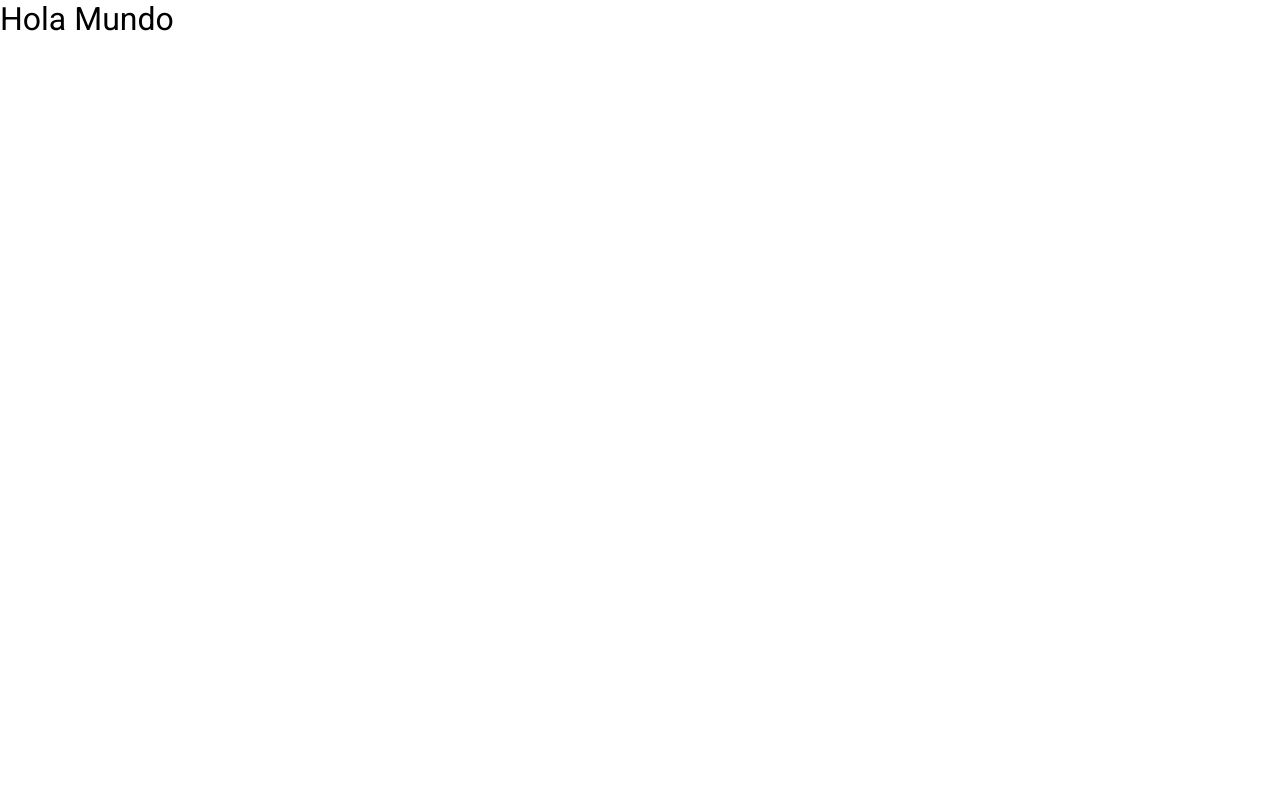
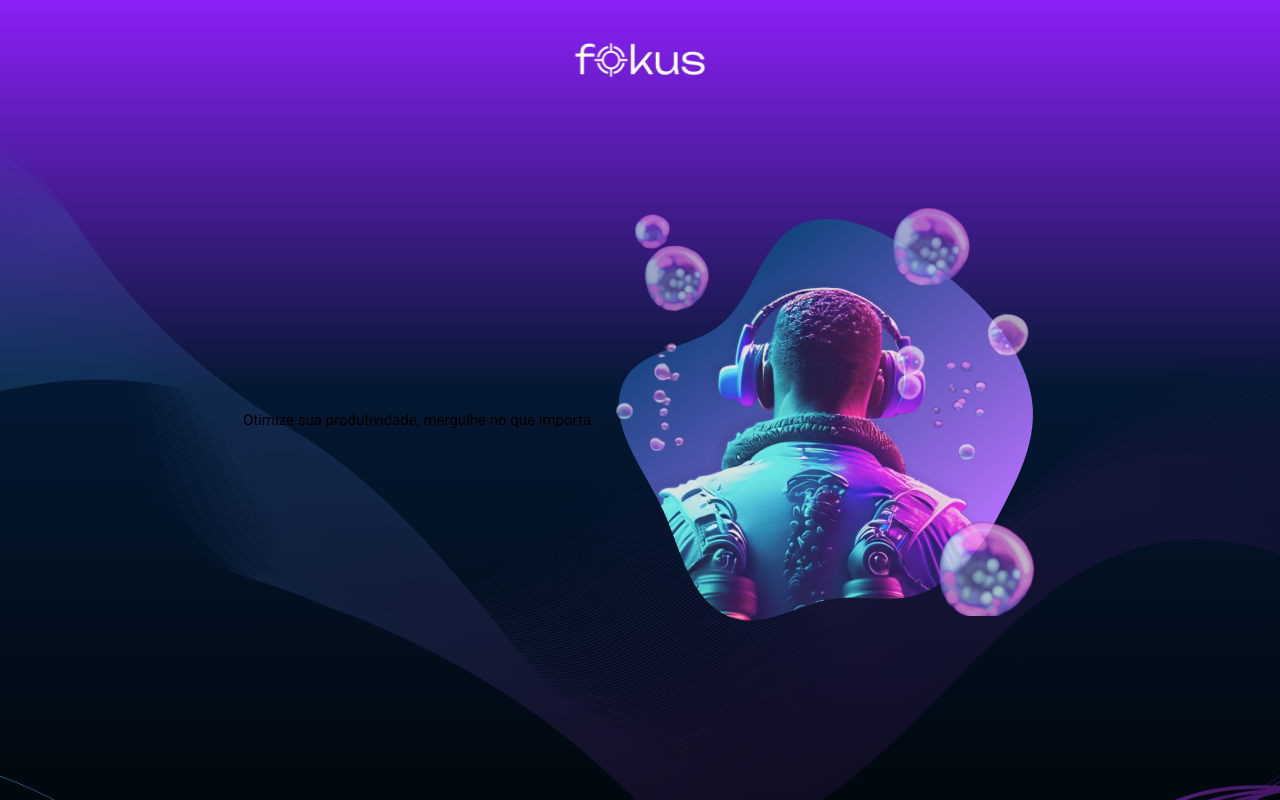
Before and after one commit to dev-marcos2024/front-end-alura, a plain HTML site: page Fokus-projeto/index.html in a window 1280 px wide. Drawn offline with Linux system fonts and the light colour scheme.

Commit message:
Iniciando o projeto

```diff
--- a/Fokus-projeto/assets/css/global.css
+++ b/Fokus-projeto/assets/css/global.css
@@ -18,3 +18,19 @@
 [data-contexto="descanso-longo"] {
     --main-bg-color: linear-gradient(180deg, #1875E9 0%, #041832 48.44%, #01080E 100%);
 }
+
+html{
+    background: var(--main-bg-color);
+    height: 100vh;
+    font-size: 10px;
+}
+
+body{
+    background-image: url('../img/pattern.png');
+    background-size: cover;
+    background-repeat: no-repeat;
+    height: 100vh;
+    display: flex;
+    flex-direction: column;
+    gap: 8rem;
+}
--- a/Fokus-projeto/index.html
+++ b/Fokus-projeto/index.html
@@ -1,13 +1,34 @@
 <!DOCTYPE html>
-<html lang="pt-br">
+<html lang="pt-br" data-contexto="foco">
 <head>
     <meta charset="UTF-8">
     <meta name="viewport" content="width=device-width, initial-scale=1.0">
+    <link rel="shortcut icon" href="./assets/img/favicon.ico" type="image/x-icon">
     <link rel="stylesheet" href="./styles.css">
-    <title>Document</title>
+    <title>Fokus</title>
 </head>
 <body>
-    <h1>Hola Mundo</h1>
+    <header class="header">
+        <h1 class="header__logo"><img src="./assets/img/logo.png" alt="Logotipo Fokus"></h1>
+    </header>
+
+    <section class="banner">
+        <h1 class="banner__title">
+            Otimize sua produtividade,
+            <strong>mergulhe no que importa.</strong>
+        </h1>
+        <div class="banner__figure">
+            <img id="figure--foco" src="./assets/img/foco.png" alt="Imagem de foco">
+        </div>
+    </section>
+
+    <main class="main">
+
+    </main>
+
+    <footer class="footer">
+
+    </footer>
 
     <script src="./main.js"></script>
 </body>
--- a/Fokus-projeto/styles.css
+++ b/Fokus-projeto/styles.css
@@ -1,2 +1,24 @@
 @import url('./assets/css/global.css');
 @import url('./assets/css/reset.css');
+
+
+.header{
+    display: flex;
+    justify-content: center;
+    align-items: center;
+    padding: 4rem;
+}
+.header__logo{
+    height: 4rem;
+    width: 15.6rem;
+}
+
+
+.banner{
+    display: flex;
+    gap: 2rem;
+    max-width: 100rem;
+    margin: auto;
+    justify-content: space-between;
+    align-items: center;
+}
```
